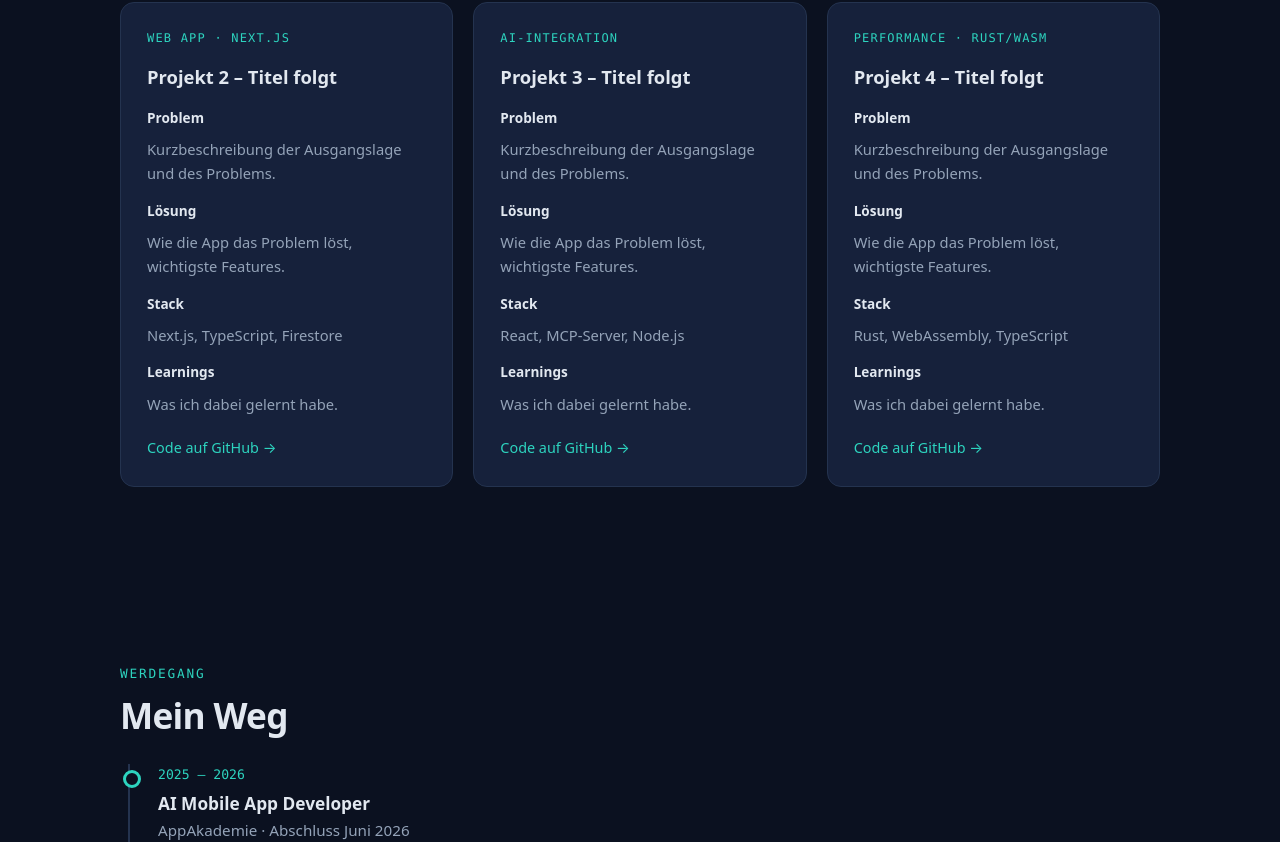
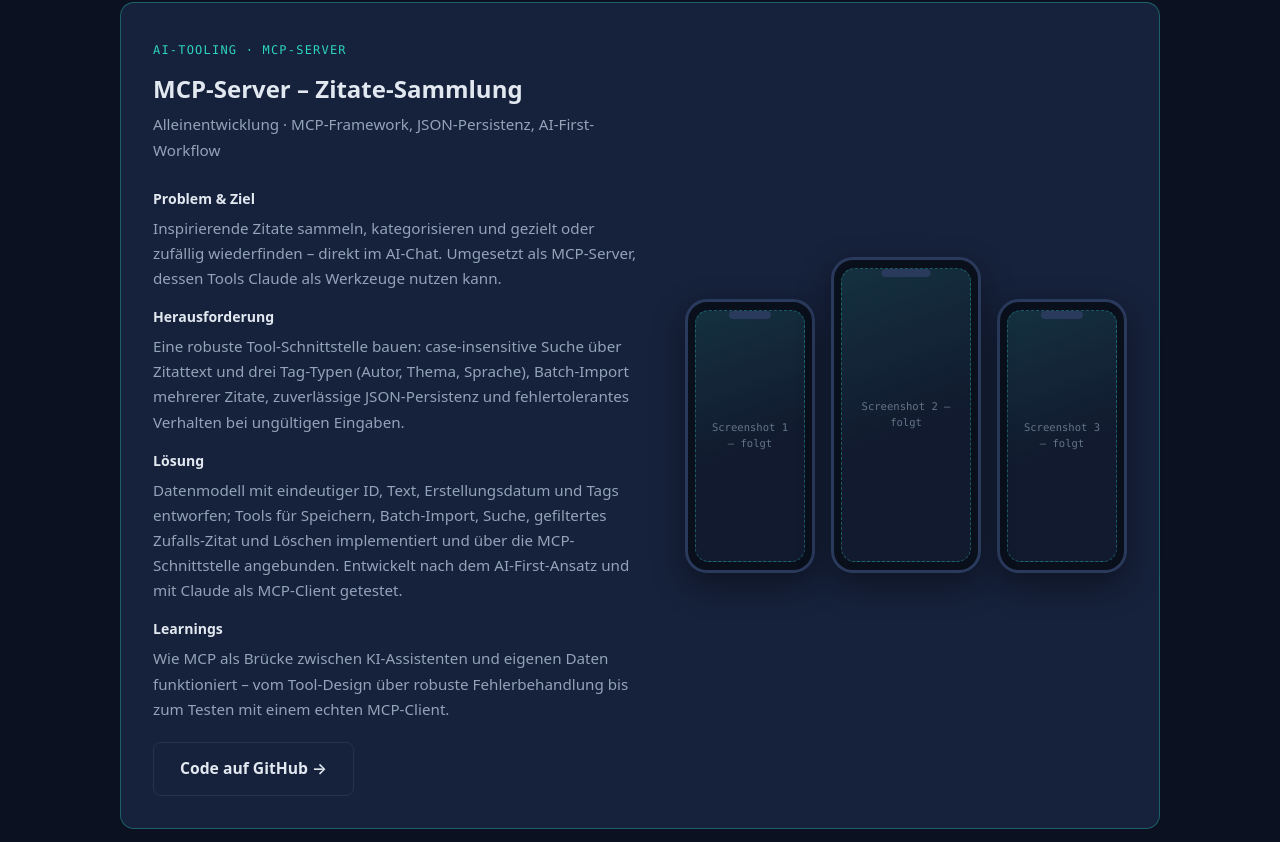
Before and after one commit to Bellasabaja/portfolio, a Next.js app: page / in a window 1280 px wide. Shown: the part 3293-4135 px from the top of the page. Built offline with nearby package versions, Linux system fonts and the light colour scheme.

Commit message:
Case Study MCP-Server

```diff
--- a/app/page.tsx
+++ b/app/page.tsx
@@ -46,8 +46,9 @@ const strengths = [
   },
 ];
 
-// Featured Case Study
-const featuredProject = {
+// Featured Case Studies
+const featuredProjects = [
+  {
     type: "Mobile App · Flutter · Google Play",
     title: "Pferdeflüster-App",
     role: "Alleinentwicklung · Flutter, Dart, Firebase",
@@ -60,8 +61,32 @@ const featuredProject = {
     learnings:
       "Der Weg von „Code fertig“ bis „App im Store“ ist ein eigenes Projekt: Compliance, Testrichtlinien, Signierung und Store-Präsentation gehören genauso zur App-Entwicklung wie der Code selbst.",
     github: GITHUB,
-  screenshots: ["Screenshot 1 – folgt", "Screenshot 2 – folgt", "Screenshot 3 – folgt"],
-};
+    screenshots: [
+      "Screenshot 1 – folgt",
+      "Screenshot 2 – folgt",
+      "Screenshot 3 – folgt",
+    ],
+  },
+  {
+    type: "AI-Tooling · MCP-Server",
+    title: "MCP-Server – Zitate-Sammlung",
+    role: "Alleinentwicklung · MCP-Framework, JSON-Persistenz, AI-First-Workflow",
+    problem:
+      "Inspirierende Zitate sammeln, kategorisieren und gezielt oder zufällig wiederfinden – direkt im AI-Chat. Umgesetzt als MCP-Server, dessen Tools Claude als Werkzeuge nutzen kann.",
+    challenge:
+      "Eine robuste Tool-Schnittstelle bauen: case-insensitive Suche über Zitattext und drei Tag-Typen (Autor, Thema, Sprache), Batch-Import mehrerer Zitate, zuverlässige JSON-Persistenz und fehlertolerantes Verhalten bei ungültigen Eingaben.",
+    solution:
+      "Datenmodell mit eindeutiger ID, Text, Erstellungsdatum und Tags entworfen; Tools für Speichern, Batch-Import, Suche, gefiltertes Zufalls-Zitat und Löschen implementiert und über die MCP-Schnittstelle angebunden. Entwickelt nach dem AI-First-Ansatz und mit Claude als MCP-Client getestet.",
+    learnings:
+      "Wie MCP als Brücke zwischen KI-Assistenten und eigenen Daten funktioniert – vom Tool-Design über robuste Fehlerbehandlung bis zum Testen mit einem echten MCP-Client.",
+    github: GITHUB,
+    screenshots: [
+      "Screenshot 1 – folgt",
+      "Screenshot 2 – folgt",
+      "Screenshot 3 – folgt",
+    ],
+  },
+];
 
 // Platzhalter – Inhalte folgen im nächsten Schritt
 const projects = [
@@ -71,14 +96,6 @@ const projects = [
     problem: "Kurzbeschreibung der Ausgangslage und des Problems.",
     solution: "Wie die App das Problem löst, wichtigste Features.",
     stack: "Next.js, TypeScript, Firestore",
-    learnings: "Was ich dabei gelernt habe.",
-  },
-  {
-    type: "AI-Integration",
-    title: "Projekt 3 – Titel folgt",
-    problem: "Kurzbeschreibung der Ausgangslage und des Problems.",
-    solution: "Wie die App das Problem löst, wichtigste Features.",
-    stack: "React, MCP-Server, Node.js",
     learnings: "Was ich dabei gelernt habe.",
   },
   {
@@ -287,26 +304,27 @@ export default function Home() {
               <p className="section-label">Projekte</p>
               <h2>Case Studies aus der Ausbildung</h2>
             </Reveal>
-            {/* Featured: Pferdeflüster-App */}
-            <Reveal>
+            {/* Featured Case Studies */}
+            {featuredProjects.map((fp) => (
+              <Reveal key={fp.title}>
                 <article className="project-featured">
                   <div>
-                  <span className="proj-type">{featuredProject.type}</span>
-                  <h3>{featuredProject.title}</h3>
-                  <p className="role">{featuredProject.role}</p>
+                    <span className="proj-type">{fp.type}</span>
+                    <h3>{fp.title}</h3>
+                    <p className="role">{fp.role}</p>
                     <dl className="case">
                       <dt>Problem &amp; Ziel</dt>
-                    <dd>{featuredProject.problem}</dd>
+                      <dd>{fp.problem}</dd>
                       <dt>Herausforderung</dt>
-                    <dd>{featuredProject.challenge}</dd>
+                      <dd>{fp.challenge}</dd>
                       <dt>Lösung</dt>
-                    <dd>{featuredProject.solution}</dd>
+                      <dd>{fp.solution}</dd>
                       <dt>Learnings</dt>
-                    <dd>{featuredProject.learnings}</dd>
+                      <dd>{fp.learnings}</dd>
                     </dl>
                     <div className="foot">
                       <a
-                      href={featuredProject.github}
+                        href={fp.github}
                         target="_blank"
                         rel="noopener noreferrer"
                         className="btn btn-secondary"
@@ -316,7 +334,7 @@ export default function Home() {
                     </div>
                   </div>
                   <div className="phone-row" aria-label="Screenshot-Platzhalter">
-                  {featuredProject.screenshots.map((label, i) => (
+                    {fp.screenshots.map((label, i) => (
                       <div key={label} className={`phone${i === 1 ? " center" : ""}`}>
                         <div className="screen">{label}</div>
                       </div>
@@ -324,6 +342,7 @@ export default function Home() {
                   </div>
                 </article>
               </Reveal>
+            ))}
 
             <div className="projects-grid">
               {projects.map((p) => (
```
Lines whose indentation alone changed are shown as unchanged.
